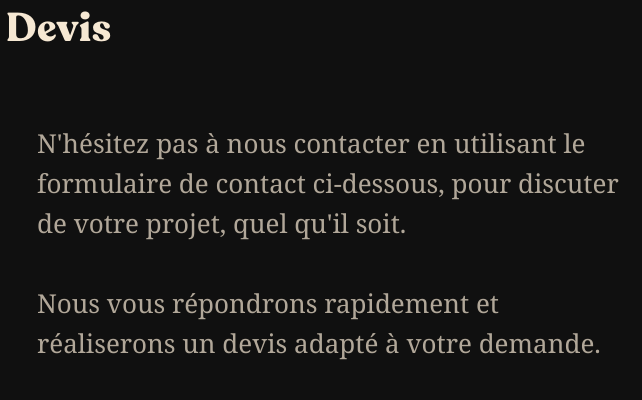
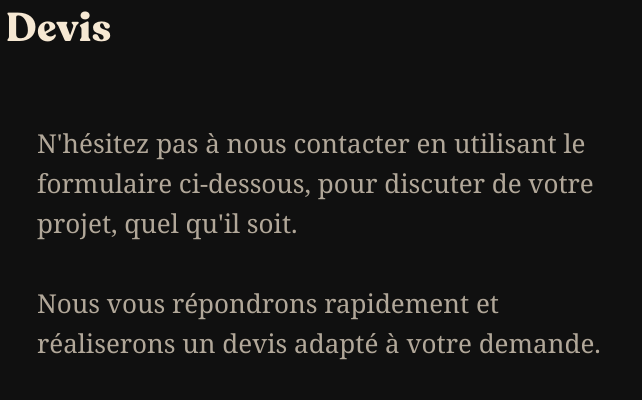
Before and after one commit to yachaka/raws-website, a Gatsby site: page /professionnels in a window 1280 px wide. Shown: the part 3757-4157 px from the top of the page, 638-1280 px from the left. Built offline with nearby package versions, Linux system fonts and the light colour scheme; Gatsby itself is replaced by a stand-in of ours.

Commit message:
Update Professionnels.js

```diff
--- a/src/pagesCustom/Professionnels/Professionnels.js
+++ b/src/pagesCustom/Professionnels/Professionnels.js
@@ -435,7 +435,7 @@ const ProfessionnelsPage = () => {
 
                     <div className={s.devisRight}>
                         <p>
-                            N'hésitez pas à nous contacter en utilisant le formulaire de contact ci-dessous, pour discuter de votre projet, quel qu'il soit.
+                            N'hésitez pas à nous contacter en utilisant le formulaire ci-dessous, pour discuter de votre projet, quel qu'il soit.
                             <br />
                             <br />Nous vous répondrons rapidement et réaliserons un devis adapté à votre demande.
                         </p>
```
